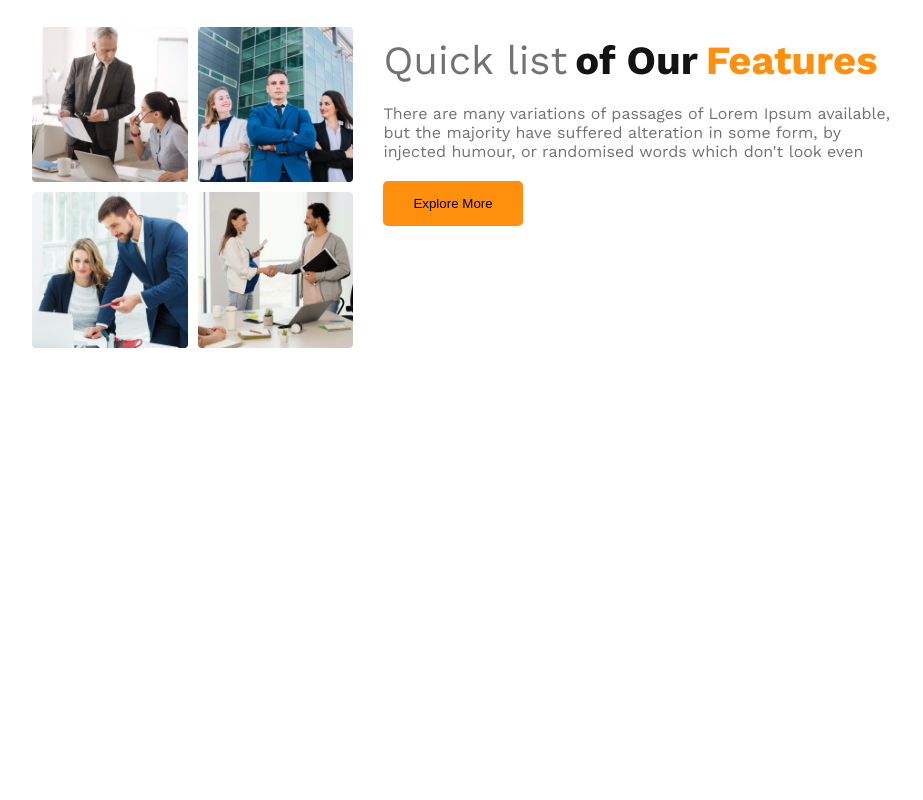
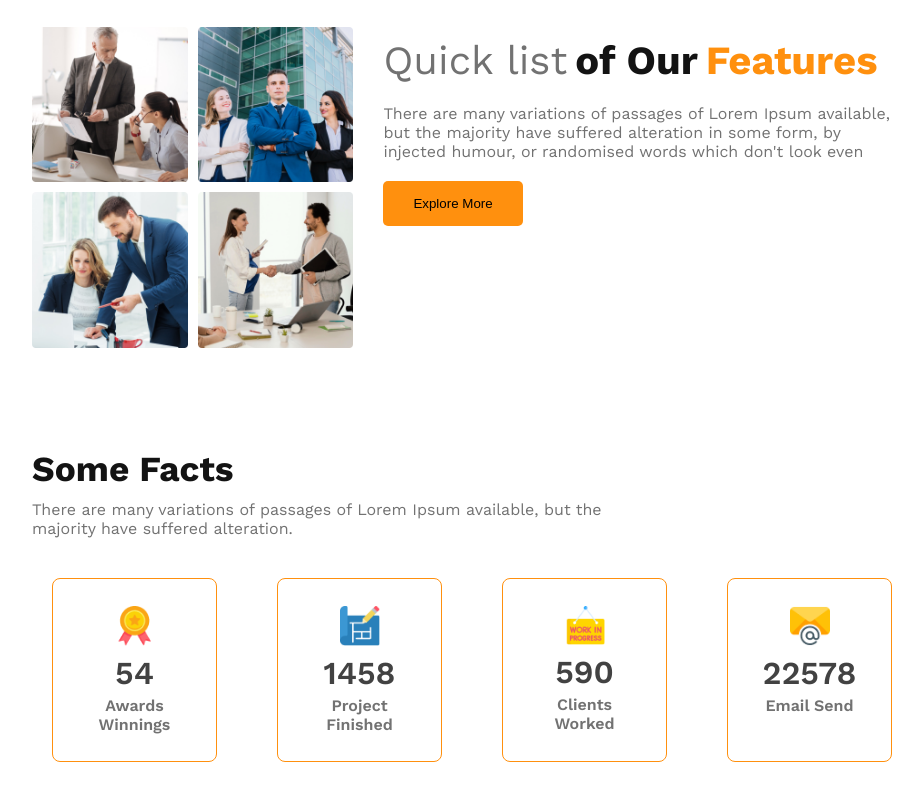
Before and after one commit to saarif23/responsive-complete-website, a plain HTML site: page index.html in a window 1280 px wide. Shown: the part 984-1784 px from the top of the page, without its empty margins (168-1091 px from the left). Before the commit the page ends 1382 px from the top, so only its background shows below. Drawn offline with nearby package versions, Linux system fonts and the light colour scheme.

Commit message:
complete fact section

```diff
--- a/index.html
+++ b/index.html
@@ -47,7 +47,37 @@
                <p class="features-info-description">There are many variations of passages of Lorem Ipsum available, but the majority have suffered alteration in some form, by injected humour, or randomised words which don't look even</p>
                <button class="btn-primary">Explore More</button>
             </div>
+        </div>
+        <!-- offer section -->
+        <div class="offer-section">
 
+        </div>
+        <!-- fact section -->
+        <div class="fact-container">
+            <h3 class="fact-title">Some Facts</h3>
+            <p class="fact-description">There are many variations of passages of Lorem Ipsum available, but the majority have suffered alteration.</p>
+            <div class="card-container">
+                <div class="card">
+                    <img src="./images/icons/ribon.png" alt="">
+                    <h3 class="card-number">54</h3>
+                    <p class="card-title">Awards Winnings</p>
+                </div>
+                <div class="card">
+                    <img src="./images/icons/projects.png" alt="">
+                    <h3 class="card-number">1458</h3>
+                    <p class="card-title">Project Finished</p>
+                </div>
+                <div class="card">
+                    <img src="./images/icons/customers.png" alt="">
+                    <h3 class="card-number">590</h3>
+                    <p class="card-title">Clients Worked</p>
+                </div>
+                <div class="card">
+                    <img src="./images/icons/email.png" alt="">
+                    <h3 class="card-number">22578</h3>
+                    <p class="card-title">Email Send</p>
+                </div>
+            </div>
         </div>
 
     </main>
--- a/styles.css
+++ b/styles.css
@@ -108,16 +108,19 @@ main {
     font-size: 2.5rem;
     font-weight: 700;
 }
-.features-info-title .text-features{
+
+.features-info-title .text-features {
     color: #FF900E;
     font-family: Work Sans;
     font-size: 2.5rem;
     font-weight: 700;
 }
-.features-info-title{
+
+.features-info-title {
     padding: 10px;
 }
-.features-info-description{
+
+.features-info-description {
     color: #727272;
     font-family: Work Sans;
     font-size: 1rem;
@@ -125,7 +128,59 @@ main {
     padding: 10px;
 }
 
+.fact-title {
+    color: #131313;
+    font-family: Work Sans;
+    font-size: 2.2rem;
+    font-weight: 700;
+    padding-top: 100px;
+}
 
+.fact-description {
+    color: #727272;
+    font-family: Work Sans;
+    font-size: 1rem;
+    font-weight: 400;
+    padding-top: 10px;
+    padding-bottom: 20px;
+    width: 600px;
+}
+
+.card {
+    border-radius: 8px;
+    border: 1px solid #FF900E;
+    text-align: center;
+    width: 100%;
+    padding: 25px;
+}
+
+.card-container {
+    display: flex;
+    justify-items: center;
+    gap: 60px;
+    padding: 20px;
+}
+
+.card img {
+    width: 40px;
+    padding: 2px;
+}
+
+.card-number {
+    color: #424242;
+    font-family: Work Sans;
+    font-size: 2rem;
+    font-weight: 600;
+    padding: 2px;
+}
+
+.card-title {
+    color:  #727272;
+    font-family: Work Sans;
+    font-size: 1rem;
+    font-weight: 600;
+    padding: 2px;
+}
 
 
 
@@ -150,18 +205,35 @@ main {
         width: 100%;
         padding: 5px;
     }
-    main{
+
+    main {
         margin: 20px;
     }
+
     .features-section {
         flex-direction: column;
         gap: 20px;
     }
-    .features-img{
+
+    .features-img {
         width: 100%;
         grid-template-columns: repeat(1, 1fr);
         gap: 20px;
 
+    }
+    .card-container {
+     flex-direction: column;
+
+    }
+    .fact-description{
+        width: 100%;
+       margin: 20px;
+    }
+    .card{
+        width: 200px;
+    }
+    .fact-title{
+        text-align: center;
     }
 
 
@@ -172,18 +244,29 @@ main {
     header {
         padding: 10px 50px;
     }
+
     .features-section {
         flex-direction: column;
         gap: 20px;
     }
-    .features-img{
+
+    .features-img {
         width: 100%;
         grid-template-columns: repeat(1, 1fr);
         gap: 20px;
 
     }
-    main{
+
+    main {
         margin: 50px;
     }
+    .card-container {
+        flex-direction: column;
+        align-items: center;
 
+     }
+
+     .card{
+        width: 500px;
+     }
 }
```
